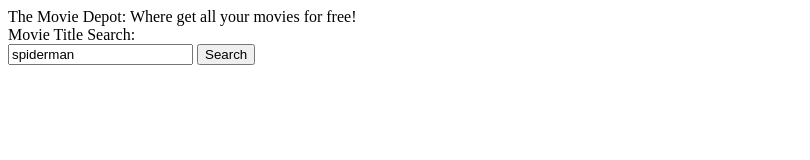
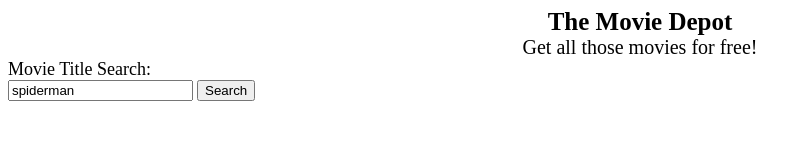
Before and after one commit to johnspeed114/movie-database-app, a plain HTML site: page index.html in a window 1280 px wide. Shown: the whole page, without its empty margins (0-810 px from the left). Drawn offline with Linux system fonts and the light colour scheme.

Commit message:
update html with styles update

```diff
--- a/index.html
+++ b/index.html
@@ -10,12 +10,15 @@
 </head>
 <body>
     <main>
-        <section>
-            <div>
-                The Movie Depot: Where get all your movies for free!
+        <section class="title">
+            <div class="title__title">
+                The Movie Depot
             </div>
-        </section>
-            <div>
+            <div class="title__subtext">
+                Get all those movies for free!
+            </div>
+        </section class="search">
+            <div class="search__title">
                 Movie Title Search:
             </div>
             <div>
--- a/styles.css
+++ b/styles.css
@@ -0,0 +1,25 @@
+.title {
+    display: flex;
+    justify-content: center;
+    flex-direction: column;
+}
+
+.title__title,
+.title__subtext {
+    display: flex;
+    justify-content: center;
+}
+
+.title__title {
+    font-size: 25px;
+    font-weight: 800;
+}
+
+.title__subtext {
+    font-size: 20px;
+    font-weight: 500;
+}
+
+.search__title {
+    font-size: 18px;
+}
```
